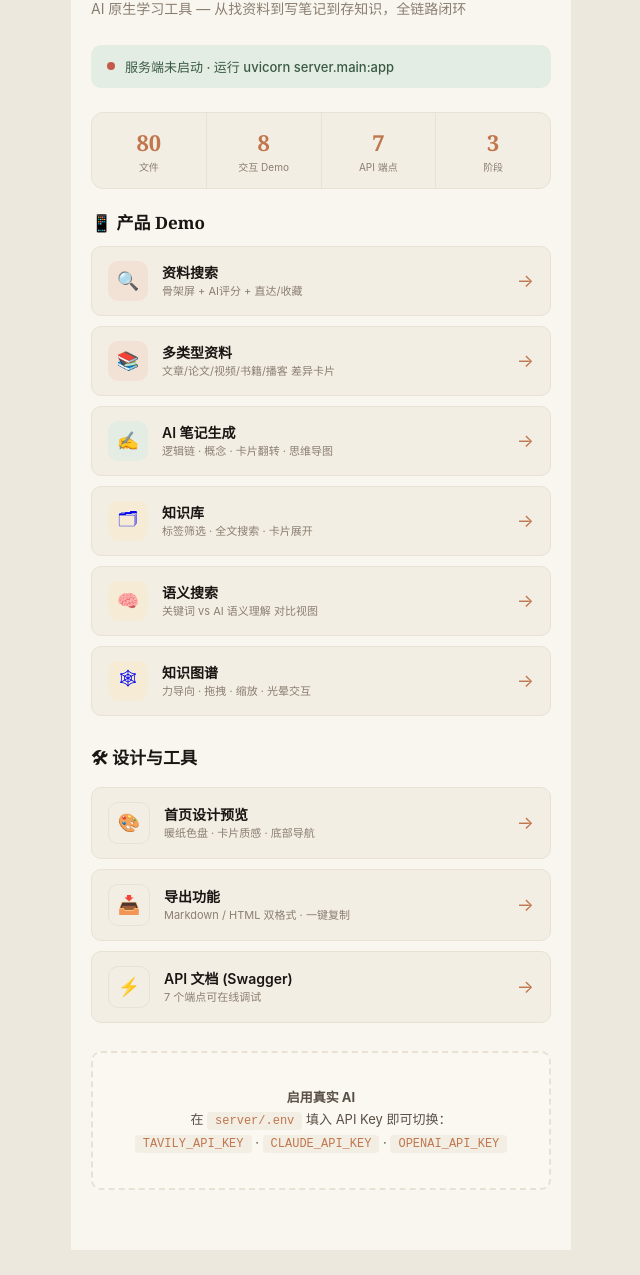
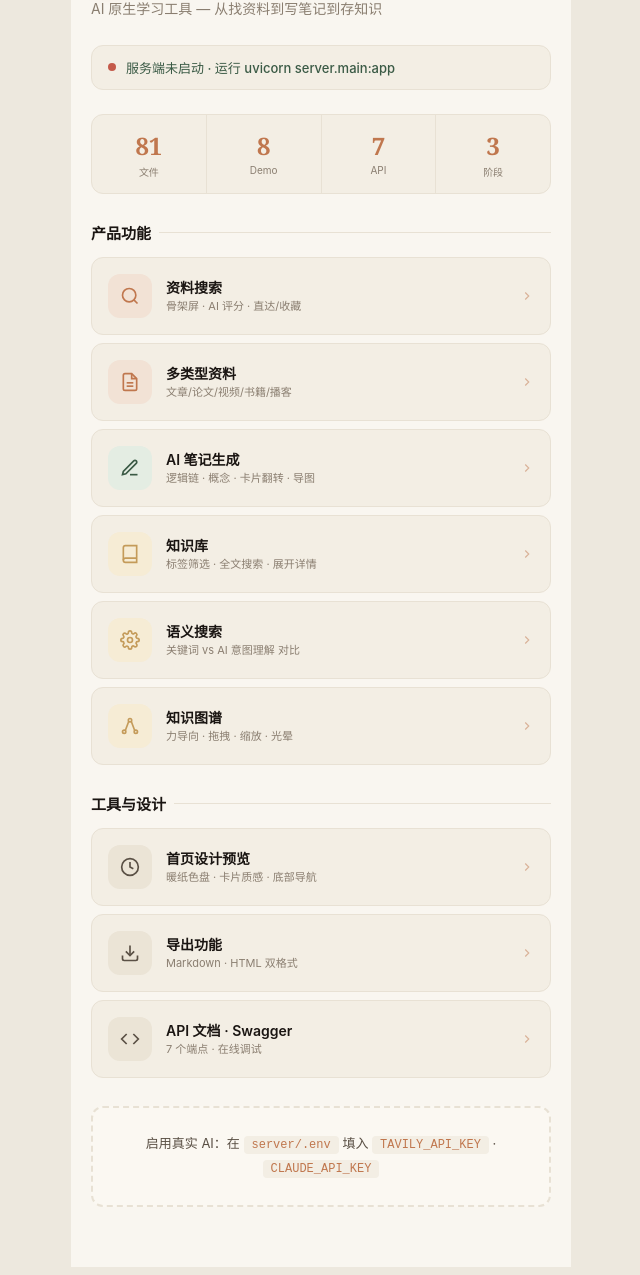
Before and after one commit to Aurora-ship-ai/zhiyuan, a plain HTML site: page docs/index.html in a window 1280 px wide. Shown: the part 87-1362 px from the top of the page, without its empty margins (319-959 px from the left). Drawn offline with Linux system fonts and the light colour scheme; no server answers.

Commit message:
design: 中心页图标升级 — emoji替换为Feather风格SVG
- 品牌Logo: 层叠书脊SVG
- 搜索: 放大镜 / 资料: 文档 / 笔记: 钢笔
- 知识库: 书本 / 语义: 齿轮 / 图谱: 网络节点
- 设计: 时钟 / 导出: 下载 / API: 代码括号
- 图标按功能分色: 陶土/松绿/旧金/暖灰
- 卡片hover微上浮+阴影

```diff
--- a/docs/index.html
+++ b/docs/index.html
@@ -2,92 +2,120 @@
 <style>
 body{font-family:-apple-system,'PingFang SC','Microsoft YaHei',sans-serif;background:#EDE8DE;display:flex;justify-content:center;min-height:100vh;-webkit-font-smoothing:antialiased}
 .page{width:100%;max-width:460px;background:#F9F6F0;min-height:100vh;padding:28px 20px 60px}
-h1{font-family:Georgia,'Songti SC',serif;font-size:30px;font-weight:700;color:#1A1512;margin:0 0 4px}
-h1 span{font-size:16px;font-weight:400;color:#C0774E;margin-left:8px}
-.sub{font-size:14px;color:#8A7E70;line-height:1.7;margin:0 0 24px}
-.stats{display:flex;gap:0;margin-bottom:20px;background:#F3EEE4;border-radius:12px;border:1px solid #E8E1D4;overflow:hidden}
+.brand{display:flex;align-items:center;gap:12px;margin-bottom:8px}
+.brand-mark{width:40px;height:40px;border-radius:12px;background:linear-gradient(135deg,#C0774E,#A85F3B);display:flex;align-items:center;justify-content:center;box-shadow:0 4px 12px rgba(192,119,78,.25)}
+.brand-mark svg{width:20px;height:20px}
+h1{font-family:Georgia,'Songti SC',serif;font-size:28px;font-weight:700;color:#1A1512;margin:0}
+.sub{font-size:14px;color:#8A7E70;line-height:1.7;margin:8px 0 24px}
+.status-bar{display:flex;align-items:center;gap:10px;padding:12px 16px;background:#F3EEE4;border-radius:12px;margin-bottom:24px;font-size:13px;font-weight:500;color:#3A5A45;border:1px solid #E8E1D4}
+.status-bar .dot{width:8px;height:8px;border-radius:50%;background:#3A5A45;animation:pulse 2s infinite;flex-shrink:0}
+@keyframes pulse{0%,100%{opacity:1}50%{opacity:.4}}
+.status-bar a{color:#3A5A45;margin-left:auto;font-weight:600;text-decoration:none}
+.stats{display:flex;margin-bottom:28px;background:#F3EEE4;border-radius:12px;border:1px solid #E8E1D4;overflow:hidden}
 .stat{flex:1;text-align:center;padding:14px 8px;border-right:1px solid #E8E1D4}
 .stat:last-child{border-right:none}
-.stat .num{font-family:Georgia,serif;font-size:22px;font-weight:700;color:#C0774E}
+.stat .num{font-family:Georgia,serif;font-size:24px;font-weight:700;color:#C0774E}
 .stat .lbl{font-size:10px;color:#8A7E70;margin-top:2px}
-.live{display:flex;align-items:center;gap:10px;padding:12px 16px;background:#E4EDE3;border-radius:10px;margin-bottom:24px;font-size:13px;font-weight:500;color:#3A5A45}
-.live .dot{width:8px;height:8px;border-radius:50%;background:#3A5A45;animation:pulse 2s infinite}
-@keyframes pulse{0%,100%{opacity:1}50%{opacity:.4}}
-h2{font-family:Georgia,serif;font-size:17px;font-weight:600;color:#1A1512;margin:0 0 12px}
-.grid{display:flex;flex-direction:column;gap:10px;margin-bottom:28px}
-.card{display:flex;align-items:center;gap:14px;padding:14px 16px;background:#F3EEE4;border-radius:10px;border:1px solid #E8E1D4;cursor:pointer;text-decoration:none;transition:all .2s}
-.card:hover{background:#fff;border-color:#D5CCBB;transform:translateY(-1px);box-shadow:0 2px 8px rgba(60,40,20,.06)}
-.card .icon{width:40px;height:40px;border-radius:10px;display:flex;align-items:center;justify-content:center;font-size:18px;flex-shrink:0}
-.card .icon.s{background:#F2E2D5}
-.card .icon.n{background:#E4EDE3}
-.card .icon.k{background:#F6ECD5}
-.card .icon.x{background:#F3EEE4;border:1px solid #E8E1D4}
+.section-title{display:flex;align-items:center;gap:8px;margin-bottom:14px}
+.section-title h2{font-family:Georgia,serif;font-size:15px;font-weight:600;color:#1A1512;margin:0}
+.section-title .line{flex:1;height:1px;background:#E8E1D4}
+.cards{display:flex;flex-direction:column;gap:8px;margin-bottom:28px}
+.card{display:flex;align-items:center;gap:14px;padding:16px;background:#F3EEE4;border-radius:12px;border:1px solid #E8E1D4;cursor:pointer;text-decoration:none;transition:all .2s}
+.card:hover{background:#fff;border-color:#D5CCBB;box-shadow:0 2px 12px rgba(60,40,20,.06)}
+.card:active{transform:scale(.99)}
+.card .icon{width:44px;height:44px;border-radius:12px;display:flex;align-items:center;justify-content:center;flex-shrink:0}
+.card .icon.orange{background:#F2E2D5;color:#C0774E}
+.card .icon.green{background:#E4EDE3;color:#3A5A45}
+.card .icon.gold{background:#F6ECD5;color:#C49B5A}
+.card .icon.gray{background:#EBE4D6;color:#5A5045}
+.card .icon svg{width:20px;height:20px}
 .card .info{flex:1;min-width:0}
 .card .name{font-size:14px;font-weight:600;color:#1A1512}
 .card .desc{font-size:11px;color:#8A7E70;margin-top:2px;line-height:1.4}
-.card .arr{color:#C0774E;font-size:18px;flex-shrink:0}
-.hint{text-align:center;padding:20px;background:#FBF8F2;border-radius:10px;border:2px dashed #E8E1D4}
-.hint p{font-size:13px;color:#5A5045;line-height:1.7}
-.hint code{background:#F3EEE4;padding:2px 8px;border-radius:4px;font-size:12px;font-family:'JetBrains Mono',monospace;color:#C0774E}
+.card .chevron{color:#C0774E;opacity:.5;flex-shrink:0}
+.hint{text-align:center;padding:24px;background:#FBF8F2;border-radius:12px;border:2px dashed #E8E1D4}
+.hint p{font-size:13px;color:#5A5045;line-height:1.8;margin:0}
+.hint code{background:#F3EEE4;padding:2px 8px;border-radius:4px;font-size:12px;font-family:'JetBrains Mono','SF Mono',monospace;color:#C0774E}
 </style></head><body><div class="page">
-<h1>知源<span>v0.1</span></h1>
-<p class="sub">AI 原生学习工具 — 从找资料到写笔记到存知识，全链路闭环</p>
+<div class="brand">
+  <div class="brand-mark"><svg viewBox="0 0 24 24" fill="none" stroke="#fff" stroke-width="2" stroke-linecap="round"><path d="M12 2L2 7l10 5 10-5-10-5z"/><path d="M2 17l10 5 10-5"/><path d="M2 12l10 5 10-5"/></svg></div>
+  <h1>知源</h1>
+</div>
+<p class="sub">AI 原生学习工具 — 从找资料到写笔记到存知识</p>
 
-<div class="live" id="server-status">
-  <div class="dot"></div><span>检查服务端状态…</span>
+<div class="status-bar" id="server-status">
+  <div class="dot"></div><span>检查服务端…</span>
 </div>
 
 <div class="stats">
-  <div class="stat"><div class="num">80</div><div class="lbl">文件</div></div>
-  <div class="stat"><div class="num">8</div><div class="lbl">交互 Demo</div></div>
-  <div class="stat"><div class="num">7</div><div class="lbl">API 端点</div></div>
+  <div class="stat"><div class="num">81</div><div class="lbl">文件</div></div>
+  <div class="stat"><div class="num">8</div><div class="lbl">Demo</div></div>
+  <div class="stat"><div class="num">7</div><div class="lbl">API</div></div>
   <div class="stat"><div class="num">3</div><div class="lbl">阶段</div></div>
 </div>
 
-<h2>📱 产品 Demo</h2>
-<div class="grid">
+<div class="section-title"><h2>产品功能</h2><div class="line"></div></div>
+<div class="cards">
   <a class="card" href="search-demo.html">
-    <div class="icon s">🔍</div><div class="info"><div class="name">资料搜索</div><div class="desc">骨架屏 + AI评分 + 直达/收藏</div></div><div class="arr">→</div>
+    <div class="icon orange"><svg viewBox="0 0 24 24" fill="none" stroke="currentColor" stroke-width="2"><circle cx="11" cy="11" r="8"/><line x1="21" y1="21" x2="16.65" y2="16.65"/></svg></div>
+    <div class="info"><div class="name">资料搜索</div><div class="desc">骨架屏 · AI 评分 · 直达/收藏</div></div>
+    <svg class="chevron" width="14" height="14" viewBox="0 0 24 24" fill="none" stroke="currentColor" stroke-width="2"><polyline points="9 18 15 12 9 6"/></svg>
   </a>
   <a class="card" href="material-types-demo.html">
-    <div class="icon s">📚</div><div class="info"><div class="name">多类型资料</div><div class="desc">文章/论文/视频/书籍/播客 差异卡片</div></div><div class="arr">→</div>
+    <div class="icon orange"><svg viewBox="0 0 24 24" fill="none" stroke="currentColor" stroke-width="2"><path d="M14 2H6a2 2 0 00-2 2v16a2 2 0 002 2h12a2 2 0 002-2V8z"/><polyline points="14 2 14 8 20 8"/><line x1="16" y1="13" x2="8" y2="13"/><line x1="16" y1="17" x2="8" y2="17"/></svg></div>
+    <div class="info"><div class="name">多类型资料</div><div class="desc">文章/论文/视频/书籍/播客</div></div>
+    <svg class="chevron" width="14" height="14" viewBox="0 0 24 24" fill="none" stroke="currentColor" stroke-width="2"><polyline points="9 18 15 12 9 6"/></svg>
   </a>
   <a class="card" href="note-demo.html">
-    <div class="icon n">✍️</div><div class="info"><div class="name">AI 笔记生成</div><div class="desc">逻辑链 · 概念 · 卡片翻转 · 思维导图</div></div><div class="arr">→</div>
+    <div class="icon green"><svg viewBox="0 0 24 24" fill="none" stroke="currentColor" stroke-width="2"><path d="M12 20h9"/><path d="M16.5 3.5a2.121 2.121 0 013 3L7 19l-4 1 1-4L16.5 3.5z"/></svg></div>
+    <div class="info"><div class="name">AI 笔记生成</div><div class="desc">逻辑链 · 概念 · 卡片翻转 · 导图</div></div>
+    <svg class="chevron" width="14" height="14" viewBox="0 0 24 24" fill="none" stroke="currentColor" stroke-width="2"><polyline points="9 18 15 12 9 6"/></svg>
   </a>
   <a class="card" href="knowledge-demo.html">
-    <div class="icon k">🗂</div><div class="info"><div class="name">知识库</div><div class="desc">标签筛选 · 全文搜索 · 卡片展开</div></div><div class="arr">→</div>
+    <div class="icon gold"><svg viewBox="0 0 24 24" fill="none" stroke="currentColor" stroke-width="2"><path d="M4 19.5A2.5 2.5 0 016.5 17H20"/><path d="M6.5 2H20v20H6.5A2.5 2.5 0 014 19.5v-15A2.5 2.5 0 016.5 2z"/></svg></div>
+    <div class="info"><div class="name">知识库</div><div class="desc">标签筛选 · 全文搜索 · 展开详情</div></div>
+    <svg class="chevron" width="14" height="14" viewBox="0 0 24 24" fill="none" stroke="currentColor" stroke-width="2"><polyline points="9 18 15 12 9 6"/></svg>
   </a>
   <a class="card" href="semantic-search-demo.html">
-    <div class="icon k">🧠</div><div class="info"><div class="name">语义搜索</div><div class="desc">关键词 vs AI 语义理解 对比视图</div></div><div class="arr">→</div>
+    <div class="icon gold"><svg viewBox="0 0 24 24" fill="none" stroke="currentColor" stroke-width="2"><circle cx="12" cy="12" r="3"/><path d="M19.4 15a1.65 1.65 0 00.33 1.82l.06.06a2 2 0 010 2.83 2 2 0 01-2.83 0l-.06-.06a1.65 1.65 0 00-1.82-.33 1.65 1.65 0 00-1 1.51V21a2 2 0 01-4 0v-.09A1.65 1.65 0 009 19.4a1.65 1.65 0 00-1.82.33l-.06.06a2 2 0 01-2.83-2.83l.06-.06A1.65 1.65 0 004.68 15a1.65 1.65 0 00-1.51-1H3a2 2 0 010-4h.09A1.65 1.65 0 004.6 9a1.65 1.65 0 00-.33-1.82l-.06-.06a2 2 0 012.83-2.83l.06.06A1.65 1.65 0 009 4.68a1.65 1.65 0 001-1.51V3a2 2 0 014 0v.09a1.65 1.65 0 001 1.51 1.65 1.65 0 001.82-.33l.06-.06a2 2 0 012.83 2.83l-.06.06A1.65 1.65 0 0019.4 9a1.65 1.65 0 001.51 1H21a2 2 0 010 4h-.09a1.65 1.65 0 00-1.51 1z"/></svg></div>
+    <div class="info"><div class="name">语义搜索</div><div class="desc">关键词 vs AI 意图理解 对比</div></div>
+    <svg class="chevron" width="14" height="14" viewBox="0 0 24 24" fill="none" stroke="currentColor" stroke-width="2"><polyline points="9 18 15 12 9 6"/></svg>
   </a>
   <a class="card" href="knowledge-graph-demo.html">
-    <div class="icon k">🕸</div><div class="info"><div class="name">知识图谱</div><div class="desc">力导向 · 拖拽 · 缩放 · 光晕交互</div></div><div class="arr">→</div>
+    <div class="icon gold"><svg viewBox="0 0 24 24" fill="none" stroke="currentColor" stroke-width="2"><circle cx="12" cy="5" r="2"/><circle cx="5" cy="19" r="2"/><circle cx="19" cy="19" r="2"/><line x1="10.4" y1="6.5" x2="6.4" y2="17.5"/><line x1="13.6" y1="6.5" x2="17.6" y2="17.5"/></svg></div>
+    <div class="info"><div class="name">知识图谱</div><div class="desc">力导向 · 拖拽 · 缩放 · 光晕</div></div>
+    <svg class="chevron" width="14" height="14" viewBox="0 0 24 24" fill="none" stroke="currentColor" stroke-width="2"><polyline points="9 18 15 12 9 6"/></svg>
   </a>
 </div>
 
-<h2>🛠 设计与工具</h2>
-<div class="grid">
+<div class="section-title"><h2>工具与设计</h2><div class="line"></div></div>
+<div class="cards">
   <a class="card" href="preview-v2.html">
-    <div class="icon x">🎨</div><div class="info"><div class="name">首页设计预览</div><div class="desc">暖纸色盘 · 卡片质感 · 底部导航</div></div><div class="arr">→</div>
+    <div class="icon gray"><svg viewBox="0 0 24 24" fill="none" stroke="currentColor" stroke-width="2"><circle cx="12" cy="12" r="10"/><path d="M12 6v6l4 2"/></svg></div>
+    <div class="info"><div class="name">首页设计预览</div><div class="desc">暖纸色盘 · 卡片质感 · 底部导航</div></div>
+    <svg class="chevron" width="14" height="14" viewBox="0 0 24 24" fill="none" stroke="currentColor" stroke-width="2"><polyline points="9 18 15 12 9 6"/></svg>
   </a>
   <a class="card" href="export-demo.html">
-    <div class="icon x">📥</div><div class="info"><div class="name">导出功能</div><div class="desc">Markdown / HTML 双格式 · 一键复制</div></div><div class="arr">→</div>
+    <div class="icon gray"><svg viewBox="0 0 24 24" fill="none" stroke="currentColor" stroke-width="2"><path d="M21 15v4a2 2 0 01-2 2H5a2 2 0 01-2-2v-4"/><polyline points="7 10 12 15 17 10"/><line x1="12" y1="15" x2="12" y2="3"/></svg></div>
+    <div class="info"><div class="name">导出功能</div><div class="desc">Markdown · HTML 双格式</div></div>
+    <svg class="chevron" width="14" height="14" viewBox="0 0 24 24" fill="none" stroke="currentColor" stroke-width="2"><polyline points="9 18 15 12 9 6"/></svg>
   </a>
   <a class="card" href="http://localhost:8000/api/docs" target="_blank">
-    <div class="icon x">⚡</div><div class="info"><div class="name">API 文档 (Swagger)</div><div class="desc">7 个端点可在线调试</div></div><div class="arr">→</div>
+    <div class="icon gray"><svg viewBox="0 0 24 24" fill="none" stroke="currentColor" stroke-width="2"><polyline points="16 18 22 12 16 6"/><polyline points="8 6 2 12 8 18"/></svg></div>
+    <div class="info"><div class="name">API 文档 · Swagger</div><div class="desc">7 个端点 · 在线调试</div></div>
+    <svg class="chevron" width="14" height="14" viewBox="0 0 24 24" fill="none" stroke="currentColor" stroke-width="2"><polyline points="9 18 15 12 9 6"/></svg>
   </a>
 </div>
 
 <div class="hint">
-  <p><strong>启用真实 AI</strong><br>在 <code>server/.env</code> 填入 API Key 即可切换：<br><code>TAVILY_API_KEY</code> · <code>CLAUDE_API_KEY</code> · <code>OPENAI_API_KEY</code></p>
+  <p>启用真实 AI：在 <code>server/.env</code> 填入 <code>TAVILY_API_KEY</code> · <code>CLAUDE_API_KEY</code></p>
 </div>
 
 </div>
 <script>
-fetch("http://localhost:8000/api/health").then(function(r){return r.json()}).then(function(d){
-  document.getElementById("server-status").innerHTML='<div class="dot"></div>服务端运行中 · v'+d.version+' · <a href="http://localhost:8000" style="color:#3A5A45;margin-left:auto">打开 →</a>';
-}).catch(function(){
-  document.getElementById("server-status").innerHTML='<div class="dot" style="background:#C45A4A;animation:none"></div>服务端未启动 · 运行 uvicorn server.main:app';
+fetch("http://localhost:8000/api/health").then(r=>r.json()).then(d=>{
+  document.getElementById("server-status").innerHTML='<div class="dot"></div>服务端运行中 · v'+d.version+' · <a href="http://localhost:8000">打开 →</a>';
+}).catch(()=>{
+  document.getElementById("server-status").innerHTML='<div class="dot" style="background:#C45A4A;animation:none"></div>服务端未启动 · 运行 uvicorn server.main:app</div>';
 });
 </script></body></html>
```
